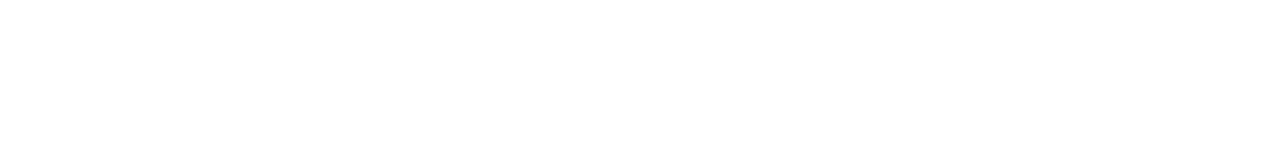
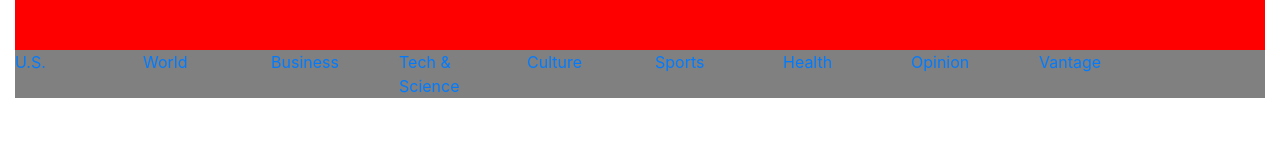
Before and after one commit to Anna-Myzukina/Newsweek, a plain HTML site: page index.html in a window 1280 px wide. Drawn offline with nearby package versions, Linux system fonts and the light colour scheme.

Commit message:
add menu structure

```diff
--- a/assets/style.css
+++ b/assets/style.css
@@ -46,3 +46,11 @@ table {
 	border-collapse: collapse;
 	border-spacing: 0;
 }
+/*=====END reset styles======*/
+.logo{
+	background: red;
+	min-height: 50px;
+}
+menu{
+	background: grey;
+}
--- a/index.html
+++ b/index.html
@@ -3,9 +3,12 @@
 
 <head>
     <meta charset="UTF-8">
-    <meta name="viewport" content="width=device-width, initial-scale=1.0">
+    <meta name="viewport" content="width=device-width, initial-scale=1, shrink-to-fit=no">
     <meta http-equiv="X-UA-Compatible" content="ie=edge">
+    <!-- Bootstrap CSS -->
+    <link rel="stylesheet" href="https://stackpath.bootstrapcdn.com/bootstrap/4.3.1/css/bootstrap.min.css" integrity="sha384-ggOyR0iXCbMQv3Xipma34MD+dH/1fQ784/j6cY/iJTQUOhcWr7x9JvoRxT2MZw1T" crossorigin="anonymous">
     <link rel="stylesheet" href="../Newsweek/assets/style.css">
+    <!--adopted for any screen favicon-->
     <link rel="icon" type="image/png" href="https://g.newsweek.com/themes/newsweek/favicons/favicon-96x96.png"
         sizes="96x96" />
     <link rel="icon" type="image/png" href="https://g.newsweek.com/themes/newsweek/favicons/favicon-32x32.png"
@@ -48,6 +51,26 @@
 </head>
 
 <body>
+    <nav class="container-fluid">
+    <div class="col logo"></div>
+    <menu>
+        <ul class="row">
+            <li class="col"><a href="#">U.S.</a></li>
+            <li class="col"><a href="#">World</a></li>
+            <li class="col"><a href="#">Business</a></li>
+            <li class="col"><a href="#">Tech & Science</a></li>
+            <li class="col"><a href="#">Culture</a></li>
+            <li class="col"><a href="#">Sports</a></li>
+            <li class="col"><a href="#">Health</a></li>
+            <li class="col"><a href="#">Opinion</a></li>
+            <li class="col"><a href="#">Vantage</a></li>
+            <i class="col"></i>
+        </ul>
+    </menu>
+    </nav>
+    <main>
+
+    </main>
 
 </body>
 
```
Also changed, not shown: 2 other files.
